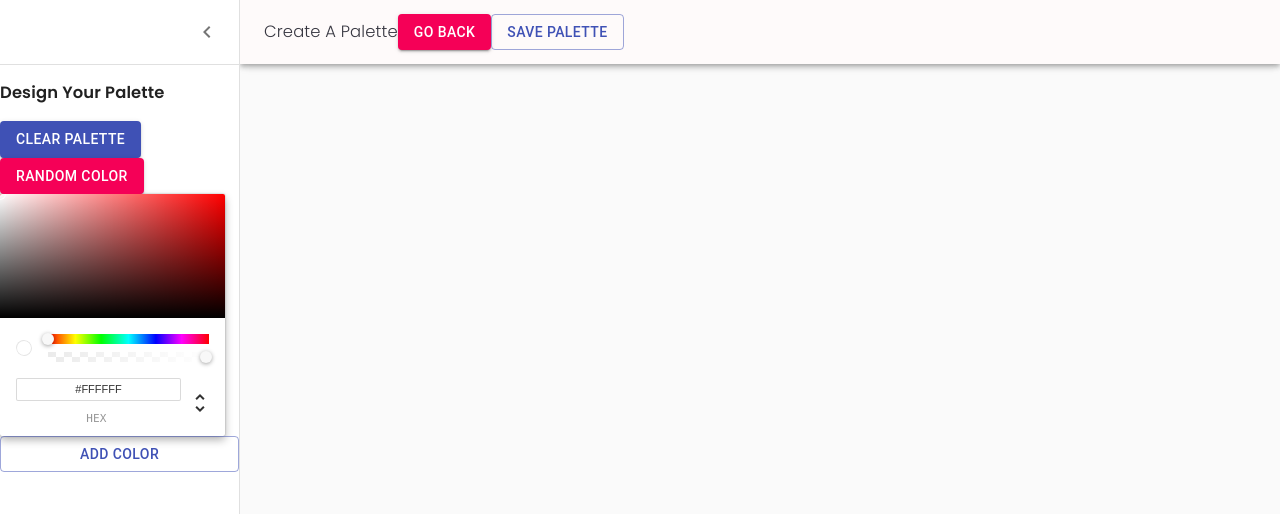
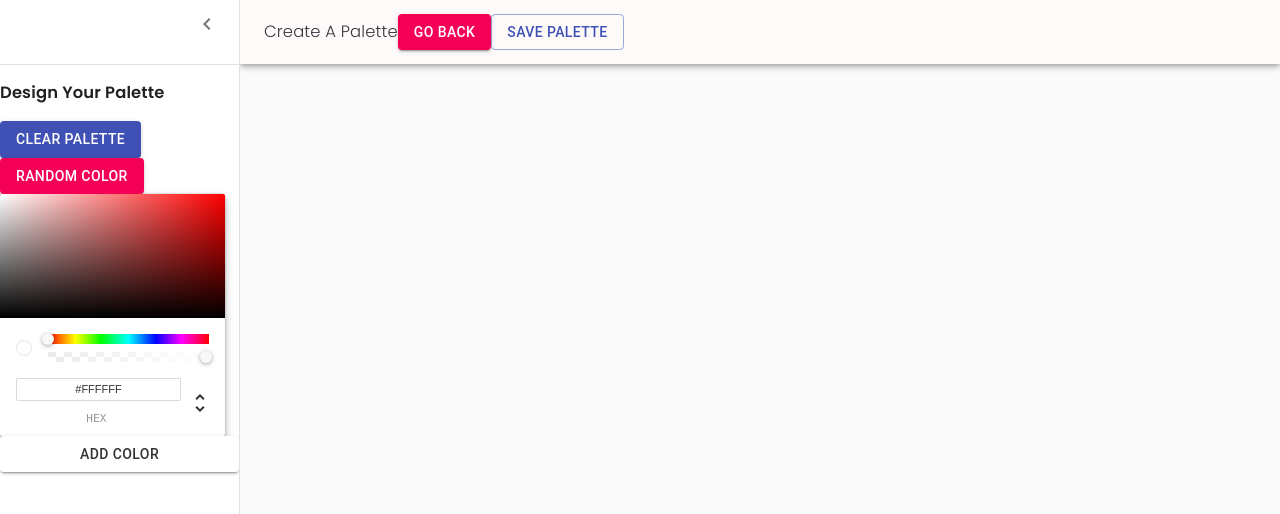
Before and after one commit to AlexanderMBabel/Colors, a React (Create React App) app in the folder client/: page /new in a window 1280 px wide. Shown: the top 514 px of the page. Built offline with nearby package versions, Linux system fonts and the light colour scheme; a web font is replaced by a local one.

Commit message:
newColorBox and addColorToPalette added

```diff
--- a/client/package.json
+++ b/client/package.json
@@ -16,6 +16,7 @@
     "react-color": "^2.18.1",
     "react-copy-to-clipboard": "^5.0.2",
     "react-dom": "^16.13.1",
+    "react-icons": "^3.10.0",
     "react-jss": "^10.3.0",
     "react-router-dom": "^5.2.0",
     "react-scripts": "3.4.1"
--- /dev/null
+++ b/client/src/components/NewColorBox.jsx
@@ -0,0 +1,33 @@
+import React from 'react';
+import { withStyles } from '@material-ui/core/styles';
+import { FaTrashAlt } from 'react-icons/fa';
+import IconButton from '@material-ui/core/IconButton';
+const styles = {
+  colorBox: {
+    background: (props) => props.color,
+    width: '20%',
+
+    display: 'flex',
+    flexDirection: 'column',
+    justifyContent: 'flex-end',
+  },
+  info: {
+    display: 'flex',
+    justifyContent: 'space-between',
+  },
+};
+
+const NewColorBox = ({ classes }) => {
+  return (
+    <div className={classes.colorBox}>
+      <div className={classes.info}>
+        <div className={classes.name}></div>
+        <IconButton className={classes.remove}>
+          <FaTrashAlt />
+        </IconButton>
+      </div>
+    </div>
+  );
+};
+
+export default withStyles(styles)(NewColorBox);
--- a/client/src/components/NewPaletteForm.jsx
+++ b/client/src/components/NewPaletteForm.jsx
@@ -12,8 +12,10 @@ import MenuIcon from '@material-ui/icons/Menu';
 import ChevronLeftIcon from '@material-ui/icons/ChevronLeft';
 import ChevronRightIcon from '@material-ui/icons/ChevronRight';
 import Button from '@material-ui/core/Button';
+import { fontColorHelper } from '../utils/fontColorHelper';
 
 import { ChromePicker } from 'react-color';
+import NewColorBox from './NewColorBox';
 
 const drawerWidth = 240;
 
@@ -60,7 +62,7 @@ const useStyles = (theme) => ({
   },
   drawerHeader: {
     display: 'flex',
-    alignItems: 'center',
+    alignItems: 'start',
     padding: theme.spacing(0, 1),
     // necessary for content to be below app bar
     ...theme.mixins.toolbar,
@@ -82,6 +84,14 @@ const useStyles = (theme) => ({
     }),
     marginLeft: 0,
   },
+  colors: {
+    width: '100%',
+    height: '80vh',
+    display: 'flex',
+    flexWrap: 'wrap',
+    alignItems: '',
+    justifyContent: 'flex-start',
+  },
 });
 
 class NewPaletteForm extends Component {
@@ -90,6 +100,7 @@ class NewPaletteForm extends Component {
     this.state = {
       open: true,
       pickedColor: '#ffffff',
+      palette: [],
     };
   }
   handleDrawerOpen = () => {
@@ -100,6 +111,11 @@ class NewPaletteForm extends Component {
   };
   handleColorPick = (color) => {
     this.setState({ pickedColor: color.hex });
+  };
+  addToPalette = () => {
+    this.setState((prevState) => ({
+      palette: [...prevState.palette, prevState.pickedColor],
+    }));
   };
   render() {
     const { classes, theme } = this.props;
@@ -164,7 +180,14 @@ class NewPaletteForm extends Component {
             color={this.state.pickedColor}
             onChangeComplete={this.handleColorPick}
           />
-          <Button variant='outlined' color='primary'>
+          <Button
+            onClick={this.addToPalette}
+            variant='contained'
+            color='primary'
+            style={{
+              backgroundColor: this.state.pickedColor,
+              color: fontColorHelper(this.state.pickedColor),
+            }}>
             Add Color
           </Button>
         </Drawer>
@@ -173,6 +196,11 @@ class NewPaletteForm extends Component {
             [classes.contentShift]: open,
           })}>
           <div className={classes.drawerHeader} />
+          <div className={classes.colors}>
+            {this.state.palette.map((color, index) => (
+              <NewColorBox color={color} key={color} />
+            ))}
+          </div>
         </main>
       </div>
     );
--- a/client/src/styles/ColorBox.styles.js
+++ b/client/src/styles/ColorBox.styles.js
@@ -1,10 +1,4 @@
-import chroma from 'chroma-js';
-
-/** choose the font color based on the background color */
-const chooseColorFromLum = (color) => {
-  let lumi = chroma(color).luminance();
-  return lumi >= 0.1 ? '#333333' : 'white';
-};
+import { fontColorHelper } from '../utils/fontColorHelper';
 
 export default {
   container: {
@@ -22,7 +16,7 @@ export default {
     },
   },
   name: {
-    color: (props) => chooseColorFromLum(props.background),
+    color: (props) => fontColorHelper(props.background),
   },
   copyBtn: {
     width: 100,
@@ -54,7 +48,7 @@ export default {
     fontSize: 14,
   },
   seeBtn: {
-    color: (props) => chooseColorFromLum(props.background),
+    color: (props) => fontColorHelper(props.background),
     marginLeft: -1,
     marginTop: -2,
   },
--- /dev/null
+++ b/client/src/utils/fontColorHelper.js
@@ -0,0 +1,7 @@
+import chroma from 'chroma-js';
+
+/** choose the font color based on the background color */
+export function fontColorHelper(color) {
+  let lumi = chroma(color).luminance();
+  return lumi >= 0.1 ? '#333333' : 'white';
+}
```
Also changed, not shown: 1 other file (tests, documents, lock files or other folders).
